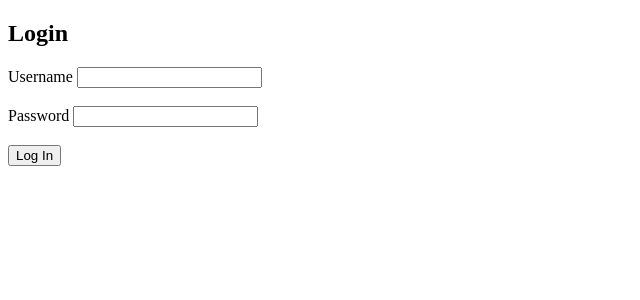
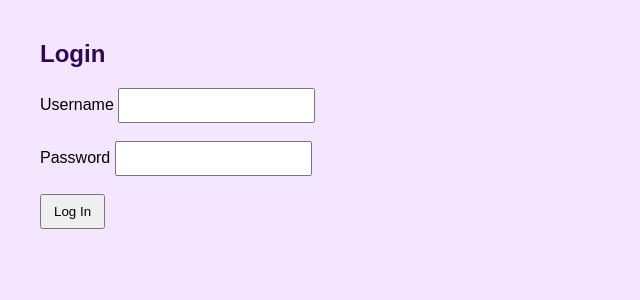
Before and after one commit to PeriBomb/CSE-108-Lab08, a Flask app: page /login in a window 1280 px wide. Shown: the top 300 px of the page, without its empty margins (0-640 px from the left). Run offline with Flask 3, Linux system fonts and the light colour scheme.

Commit message:
made this thing slightly less ugly for the time being

```diff
--- /dev/null
+++ b/static/styles.css
@@ -0,0 +1,44 @@
+body{
+    font-family: Arial, Helvetica, sans-serif;
+    margin: 40px;
+    background: #f5e6ff;
+}
+
+h1{
+    color: #4b2e83;
+    text-align: center;
+
+}
+
+h2{
+    color: #2e0854;
+}
+
+section {
+    background: #d6b3ff;
+    padding: 20px;
+    margin-bottom: 25px;
+    border-radius: 8px;
+    box-shadow: 0 0 5px #a4a4a5;
+}
+
+input {
+    padding: 8px;
+    margin-right:10px;
+}
+
+button{
+    padding: 8px 12px;
+    cursor:pointer;
+}
+
+table {
+    margin-top:15px;
+    border-collapse:collapse;
+    width:60%;
+}
+
+td,th{
+    border: 1px solid #a4a4a5;
+    padding: 8px;
+}
--- a/templates/login.html
+++ b/templates/login.html
@@ -1,8 +1,11 @@
 <!DOCTYPE html>
+<html lang="en">
 <html lang="en">
 <head>
     <meta charset="UTF-8">
-    <title>Login</title>
+    <title>Grades</title>
+    <link rel="stylesheet" href="/static/styles.css">
+    <title>Teacher Dashboard</title>
 </head>
 <body>
 
--- a/templates/student_dashboard.html
+++ b/templates/student_dashboard.html
@@ -1,7 +1,9 @@
 <!DOCTYPE html>
 <html lang="en">
-<head>
-    <meta charset="UTF-8">
+    <head>
+        <meta charset="UTF-8">
+        <title>Grades</title>
+        <link rel="stylesheet" href="/static/styles.css">
     <title>Student Dashboard</title>
 </head>
 <body>
```
Also changed, not shown: templates/teacher_dashboard.html (+9 -2 lines), instance/data.db, static/style.css (deleted).
